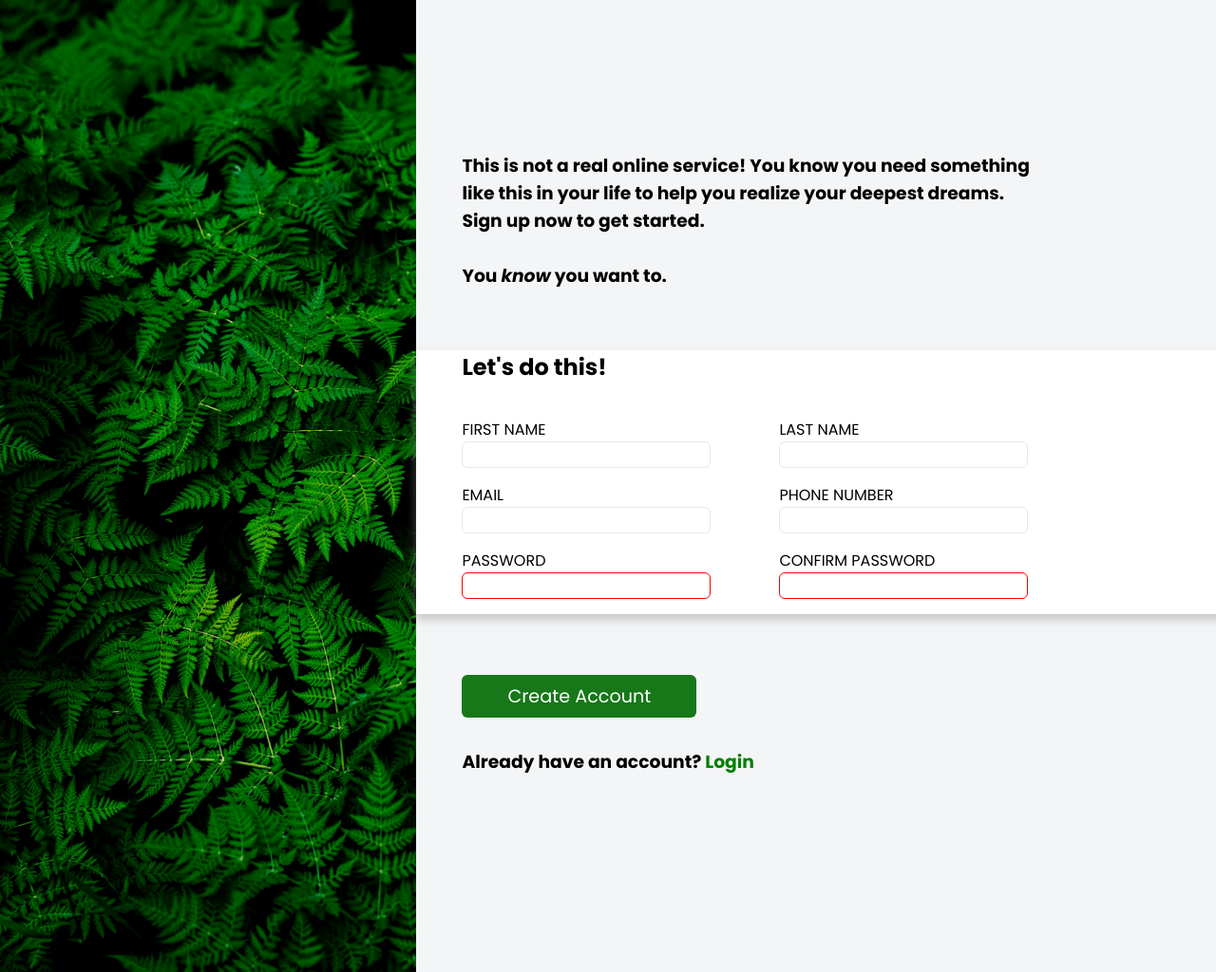
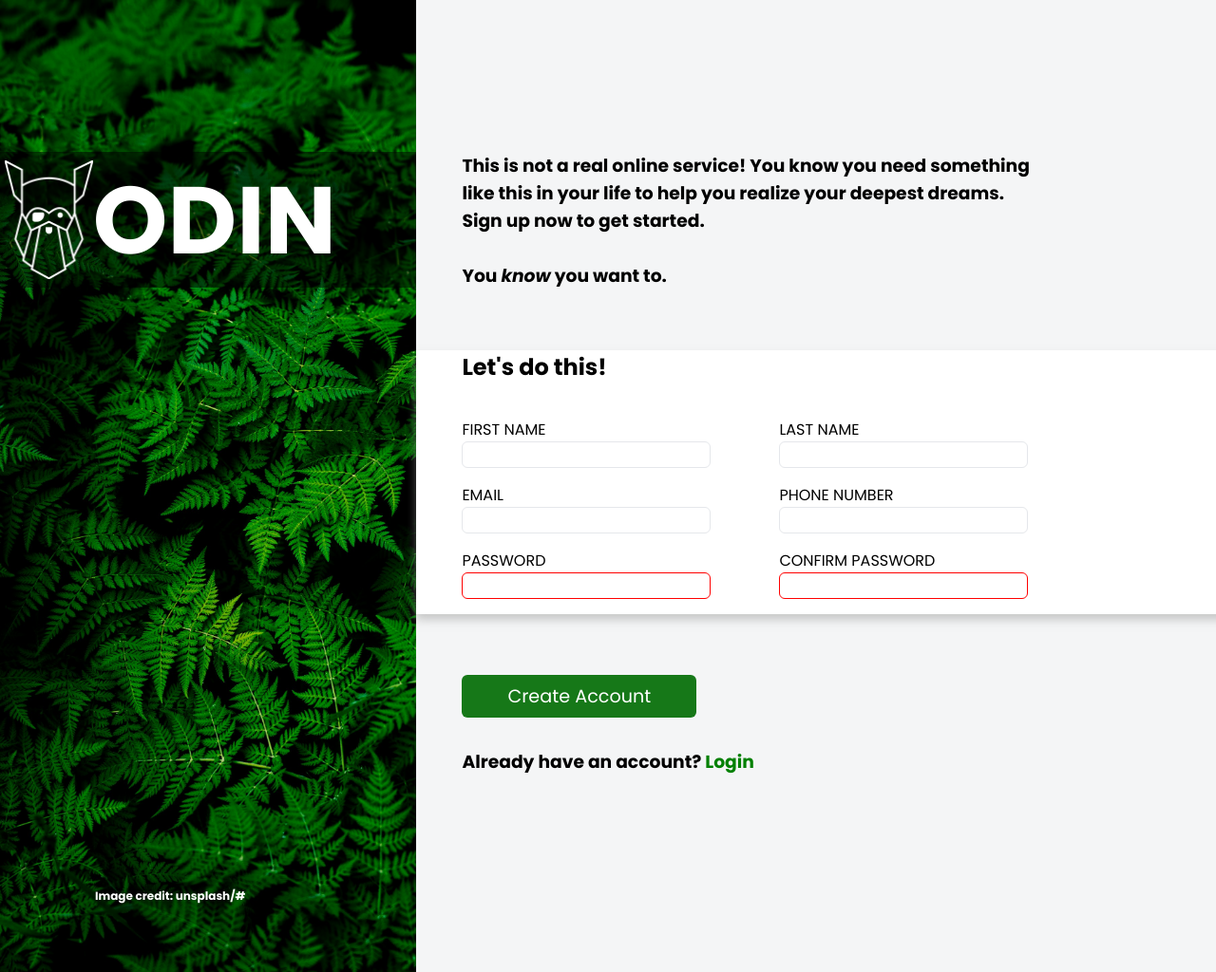
Before and after one commit to powermate25/sign-up-form, a plain HTML site: page index.html in a window 1280 px wide. Shown: the top 1024 px of the page at 95% size. Drawn offline with Linux system fonts and the light colour scheme; a web font is replaced by a local one.

Commit message:
Checkpoint save: Sign-up form project almost done. - Polishing design before final version.

```diff
--- a/index.html
+++ b/index.html
@@ -10,8 +10,17 @@
     <body>
 
         <!-- <h1>Sign-up Form</h1> -->
+
         <div class="main-container">
-            <div class="left-container"></div>
+            <div class="left-container">
+                <div class="banner">
+                    <img src="./images/odin-lined.png" width="18%" alt="odin-logo">
+                    <h1>ODIN</h1>
+                </div>
+                <div class="footer-credit">
+                    <h1>Image credit: unsplash/#</h1>
+                </div>
+            </div>
             <div class="right-container">
 
                 <section class="section-1">
--- a/style.css
+++ b/style.css
@@ -21,6 +21,29 @@ body {
 
 div {
     /* border: 2px solid purple; */
+}
+
+.banner {
+    display: flex;
+    justify-content: center;
+    align-items: center;
+    width: 100%;
+    height: 14%;
+    background-color: oklch(0% 0 0 / 50%);
+    margin: 10rem 0 0 0;
+    color: #ffffff;
+    font-size: 50px ;
+}
+.footer-credit {
+    display: flex;
+    justify-content: center;
+    align-items: center;
+    flex-direction: column;
+    margin: 624px 0 0 0;
+    font-family: poppins;
+    color: #ffffff;
+    font-size: 6px;
+    font-weight: lighter;
 }
 
 .main-container {
```
